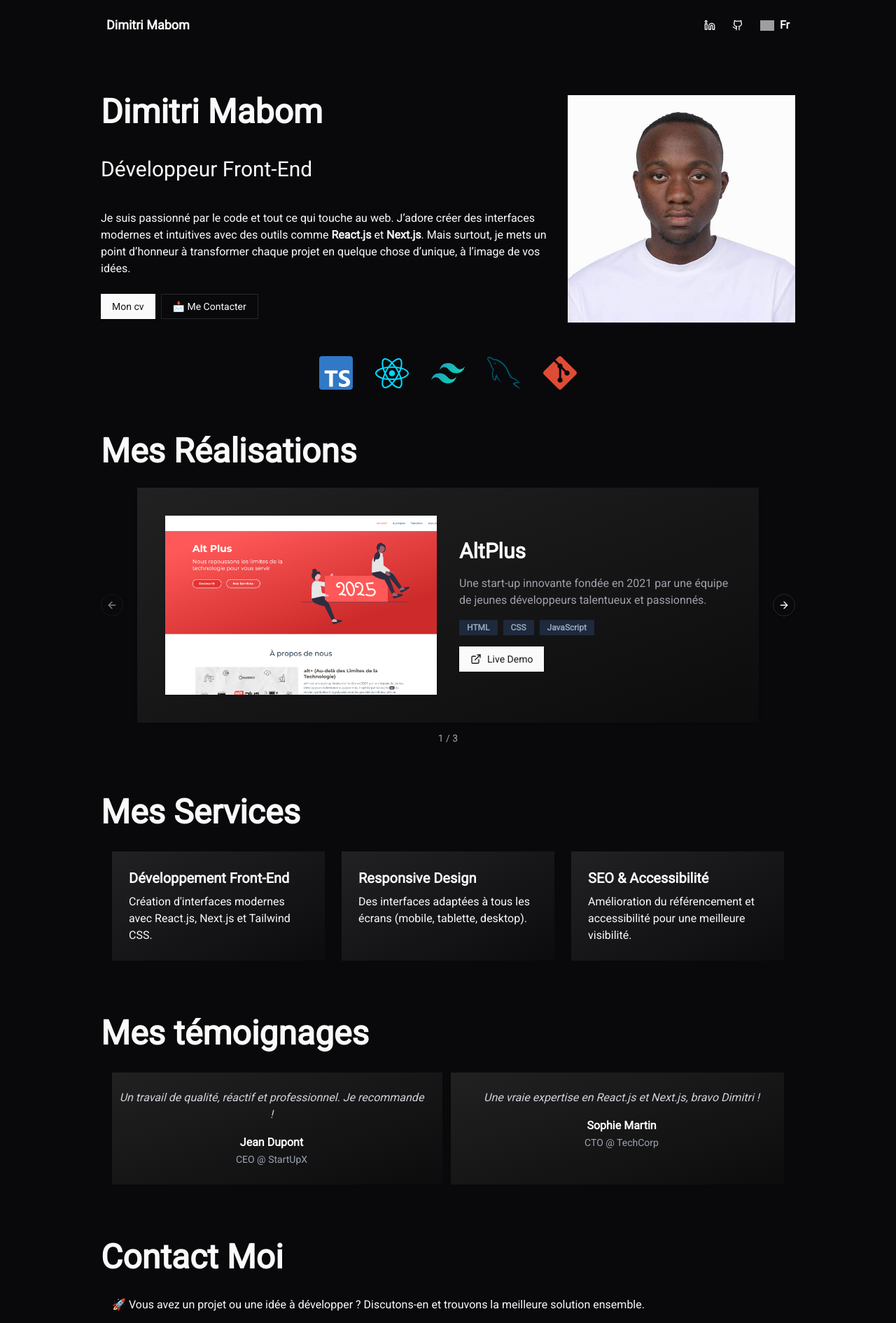
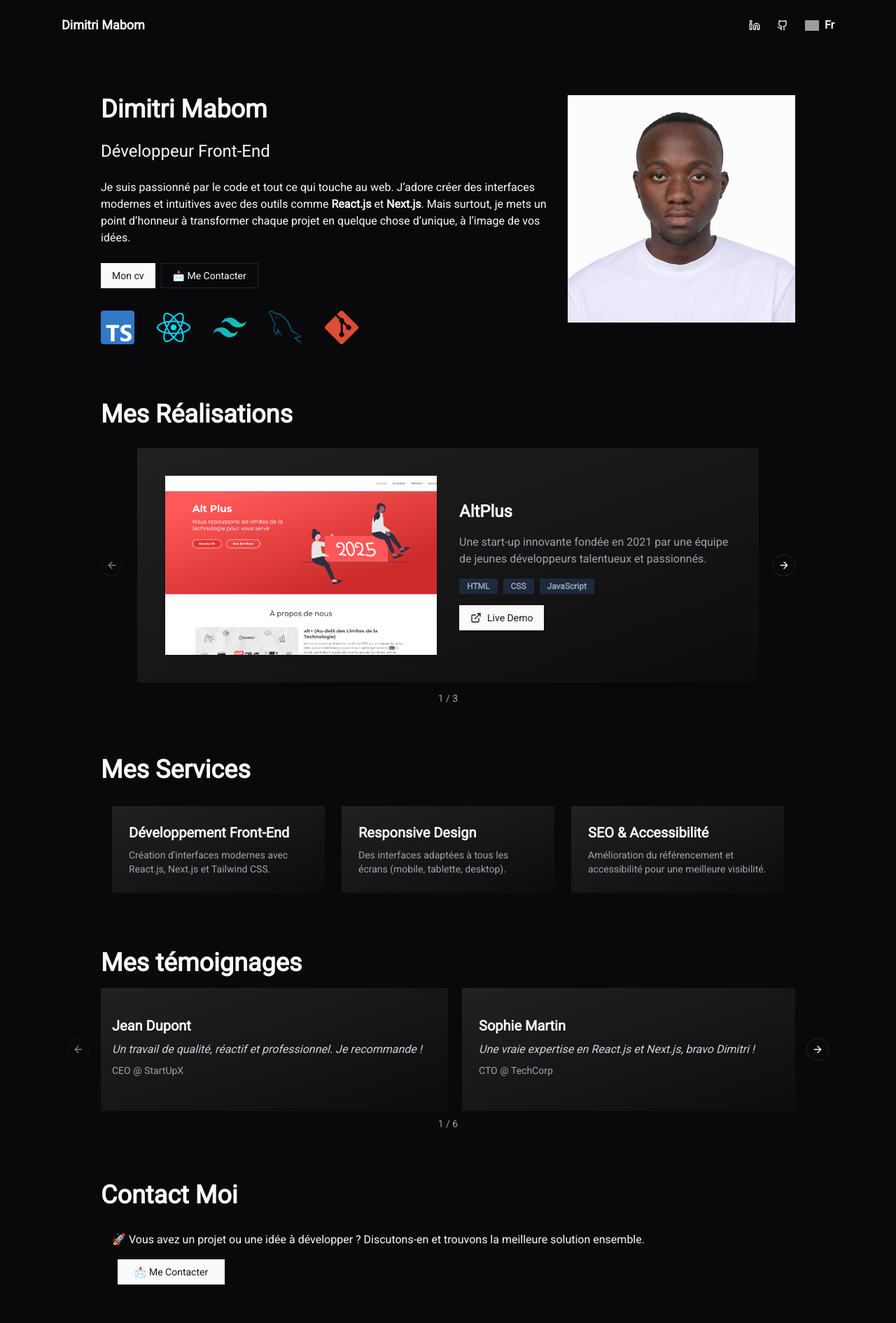
Before and after one commit to dimitrimabom/dimitri-mabom-portfolio, a Next.js app: page / in a window 1280 px wide. Shown: the top 1891 px of the page at 70% size. Built offline with nearby package versions, Linux system fonts and the light colour scheme; grey boxes are pictures that could not be loaded.

Commit message:
fix styles

```diff
--- a/app/page.tsx
+++ b/app/page.tsx
@@ -5,7 +5,6 @@ import { Hero } from "@/components/Hero";
 import { MyWork } from "@/components/MyWork";
 import { Spacing } from "@/components/Spacing";
 import { Footer } from "@/components/Footer";
-import TechnologiesLine from "@/components/TechnologiesLine";
 import { useVisibility } from "@/hooks/useVisibility";
 import Services from "@/components/Services";
 import Testimonials from "@/components/Testimonials";
@@ -20,7 +19,7 @@ export default function Home() {
       <Header isVisible={isHeroVisible} />
       <Spacing size="sm" />
       <Hero />
-      <TechnologiesLine />
+      <Spacing size="sm" />
       <MyWork />
       <Spacing size="sm" />
       <Services />
--- a/components/Contact.tsx
+++ b/components/Contact.tsx
@@ -14,12 +14,12 @@ const Contact = () => {
         <div>
           <Title level={1} size="lg">{t('ContactTilte')}</Title>
           <p className="p-4">
-            🚀 Vous avez un projet ou une idée à développer ? Discutons-en et trouvons la meilleure solution ensemble.
+          🚀 Vous avez un projet ou une idée à développer ? Discutons-en et trouvons la meilleure solution ensemble.
           </p>
           <Link
             target="_blank"
             href="mailto:dimitrymabom@gmail.com"
-            className={cn(buttonVariants(), "px-6 py-3")}
+            className={cn(buttonVariants(), "ml-6 px-6 py-3")}
           >
             📩 {t('contact')}
           </Link>
--- a/components/Header.tsx
+++ b/components/Header.tsx
@@ -11,8 +11,8 @@ interface HeroProps {
 
 export const Header = ({ isVisible }: HeroProps) => {
   return (
-    <header className="sticky top-0 py-4 font-bold bg-background z-50 ">
-      <Section className="flex items-baseline items-center">
+    <header className="sticky top-0 py-4 font-bold bg-background z-50">
+      <Section className="flex items-baseline items-center max-w-6xl">
         <h1 className="text-lg pl-2">{isVisible ? "" : "Dimitri Mabom"}</h1>
         <div className="flex-1" />
         <ul className="flex gap-2 items-center">
--- a/components/Hero.tsx
+++ b/components/Hero.tsx
@@ -7,6 +7,7 @@ import Link from "next/link.js";
 import { cn } from "@/lib/utils";
 import { Title } from "./Title";
 import { useTranslation } from "react-i18next";
+import TechnologiesLine from "./TechnologiesLine";
 
 const handleDownload = () => {
   const link = document.createElement('a');
@@ -22,25 +23,26 @@ export const Hero = () => {
   return (
     <Section className="flex max-md:items-center max-md:flex-col-reverse items-start gap-4">
       <div className="flex-[2] flex flex-col justify-start gap-6 h-full">
-        <Title level={1} size="lg2" className="text-4xl mb-0">
+        <Title level={1} size="lg2" className="!text-4xl !mb-0">
           Dimitri Mabom
         </Title>
-        <Title level={2} size="md" className="text-3xl  font-normal mb-0">
-        {t('Front-End')}
+        <Title level={2} size="md" className="text-3xl font-normal !mb-0">
+          {t('Front-End')}
         </Title>
-        <p dangerouslySetInnerHTML={{ __html: t('welcome')  }}/>
+        <p dangerouslySetInnerHTML={{ __html: t('welcome') }} />
         <div className="flex gap-2">
 
-        <Button onClick={handleDownload}>{t('cv')}</Button>
+          <Button onClick={handleDownload}>{t('cv')}</Button>
 
           <Link
             target="_blank"
             href="mailto:dimitrymabom@gmail.com"
-            className={cn(buttonVariants({variant: "outline"}), "gap-2")}
+            className={cn(buttonVariants({ variant: "outline" }), "gap-2")}
           >
             📩 {t('contact')}
           </Link>
         </div>
+        <TechnologiesLine />
       </div>
       <div className="flex-1 flex content-end relative h-full w-full max-md:w-2/3 max-md:text-center">
         <Image
--- a/components/MyWork.tsx
+++ b/components/MyWork.tsx
@@ -96,7 +96,7 @@ export const MyWork = () => {
       </Title>
 
       <div className="relative w-full overflow-hidden flex items-center justify-center pt-2 flex-col">
-        <Carousel setApi={setApi} className="w-full max-w-4xl">
+        <Carousel setApi={setApi} className="w-full max-w-4xl cursor-pointer">
           <CarouselContent>
             {projects.map((project) => (
               <CarouselItem key={project.id}>
@@ -167,8 +167,6 @@ export const MyWork = () => {
                 </div>
               </CarouselItem>
             ))}
-
-
           </CarouselContent>
           <CarouselPrevious />
           <CarouselNext />
--- a/components/Services.tsx
+++ b/components/Services.tsx
@@ -23,7 +23,7 @@ const Services = () => {
                     {services.map((service, index) => (
                         <div key={index} className="p-6 bg-gradient-to-br from-primary/10 to-secondary/10">
                             <h3 className="text-xl font-semibold">{service.title}</h3>
-                            <p className="mt-2">{service.description}</p>
+                            <p className="mt-2 font-thin text-sm text-muted-foreground">{service.description}</p>
                         </div>
                     ))}
                 </div>
--- a/components/TechnologiesLine.tsx
+++ b/components/TechnologiesLine.tsx
@@ -25,11 +25,11 @@ export default function TechnologiesLine() {
   ];
 
   return (
-    <div className="max-w-6xl mx-auto px-4 py-12 flex flex-col items-center">
-      <div className="flex items-center gap-8 overflow-x-auto pb-4 flex-wrap justify-center">
+    <div className="max-w-5xl mt-2 flex flex-col">
+      <div className="flex gap-8 overflow-x-auto pb-4 flex-wrap">
         {technologies.map((tech) => (
           <div key={tech.name} className="flex-shrink-0">
-            <div className="relative w-6 h-6 sm:w-12 sm:h-12 shadow-sm p-2">
+            <div className="relative w-8 h-8 sm:w-12 sm:h-12 shadow-sm p-2">
               <Image
                 src={tech.logo}
                 alt={tech.name}
--- a/components/Testimonials.tsx
+++ b/components/Testimonials.tsx
@@ -4,11 +4,29 @@ import { useTranslation } from "react-i18next";
 
 import { Section } from "./Section";
 import { Title } from "./Title";
-import { Carousel, CarouselContent, CarouselItem } from "./ui/carousel";
+import { Carousel, CarouselApi, CarouselContent, CarouselItem, CarouselNext, CarouselPrevious } from "./ui/carousel";
+import { useEffect, useState } from "react";
 
 const Testimonials = () => {
 
     const { t } = useTranslation();
+
+    const [api, setApi] = useState<CarouselApi>()
+    const [current, setCurrent] = useState(0)
+    const [count, setCount] = useState(0)
+
+    useEffect(() => {
+        if (!api) {
+            return
+        }
+
+        setCount(api.scrollSnapList().length)
+        setCurrent(api.selectedScrollSnap() + 1)
+
+        api.on("select", () => {
+            setCurrent(api.selectedScrollSnap() + 1)
+        })
+    }, [api])
 
     const testimonials = [
         { name: "Jean Dupont", role: "CEO @ StartUpX", feedback: "Un travail de qualité, réactif et professionnel. Je recommande !" },
@@ -25,22 +43,27 @@ const Testimonials = () => {
                 <Title level={1} size="lg">
                     {t('Testimonials')}
                 </Title>
-                <Carousel
+                <Carousel setApi={setApi}
                     opts={{
                         align: "start",
                     }}
-                    className="w-full mx-auto container mx-auto text-center p-4"
+                    className="w-full mx-auto container mx-auto text-center cursor-pointer"
                 >
                     <CarouselContent className="gap-3">
                         {testimonials.map((testimonial, index) => (
-                            <CarouselItem key={index} className="p-6 bg-gradient-to-br from-primary/10 to-secondary/10 md:basis-1/2 lg:basis-1/2">
-                                <p className="italic text-gray-300">{testimonial.feedback}</p>
-                                <h3 className="mt-4 font-semibold">{testimonial.name}</h3>
+                            <CarouselItem key={index} className="p-6 bg-gradient-to-br from-primary/10 to-secondary/10 md:basis-1/2 lg:basis-1/2 flex flex-col ml-2 gap-2 items-start">
+                                <h3 className="mt-4 font-semibold text-xl">{testimonial.name}</h3>
+                                <p className="italic text-gray-300 text-left">{testimonial.feedback}</p>
                                 <span className="text-gray-400 text-sm">{testimonial.role}</span>
                             </CarouselItem>
                         ))}
                     </CarouselContent>
+                    <CarouselPrevious />
+                    <CarouselNext />
                 </Carousel>
+                <div className="py-2 text-center text-sm text-muted-foreground">
+                    {current} / {count}
+                </div>
             </div>
         </Section>
     );
--- a/components/Title.tsx
+++ b/components/Title.tsx
@@ -16,10 +16,10 @@ export const Title: React.FC<TitleProps> = ({
   const Tag = `h${level}` as keyof JSX.IntrinsicElements;
 
   const sizeClasses = {
-    sm: "text-lg md:text-xl",
-    md: "text-xl md:text-2xl lg:text-3xl",
-    lg: "text-2xl md:text-3xl lg:text-4xl xl:text-5xl",
-    lg2: "text-4xl md:text-5xl lg:text-6xl xl:text-5xl",
+    sm: "text-sm md:text-lg",
+    md: "text-lg md:text-xl lg:text-2xl",
+    lg: "text-2xl md:text-2xl lg:text-3xl xl:text-4xl",
+    lg2: "text-3xl md:text-3xl lg:text-4xl xl:text-3xl",
   };
 
   const baseClasses = "font-bold mb-4";
```
Also changed, not shown: 1 other file (tests, documents, lock files or other folders).
